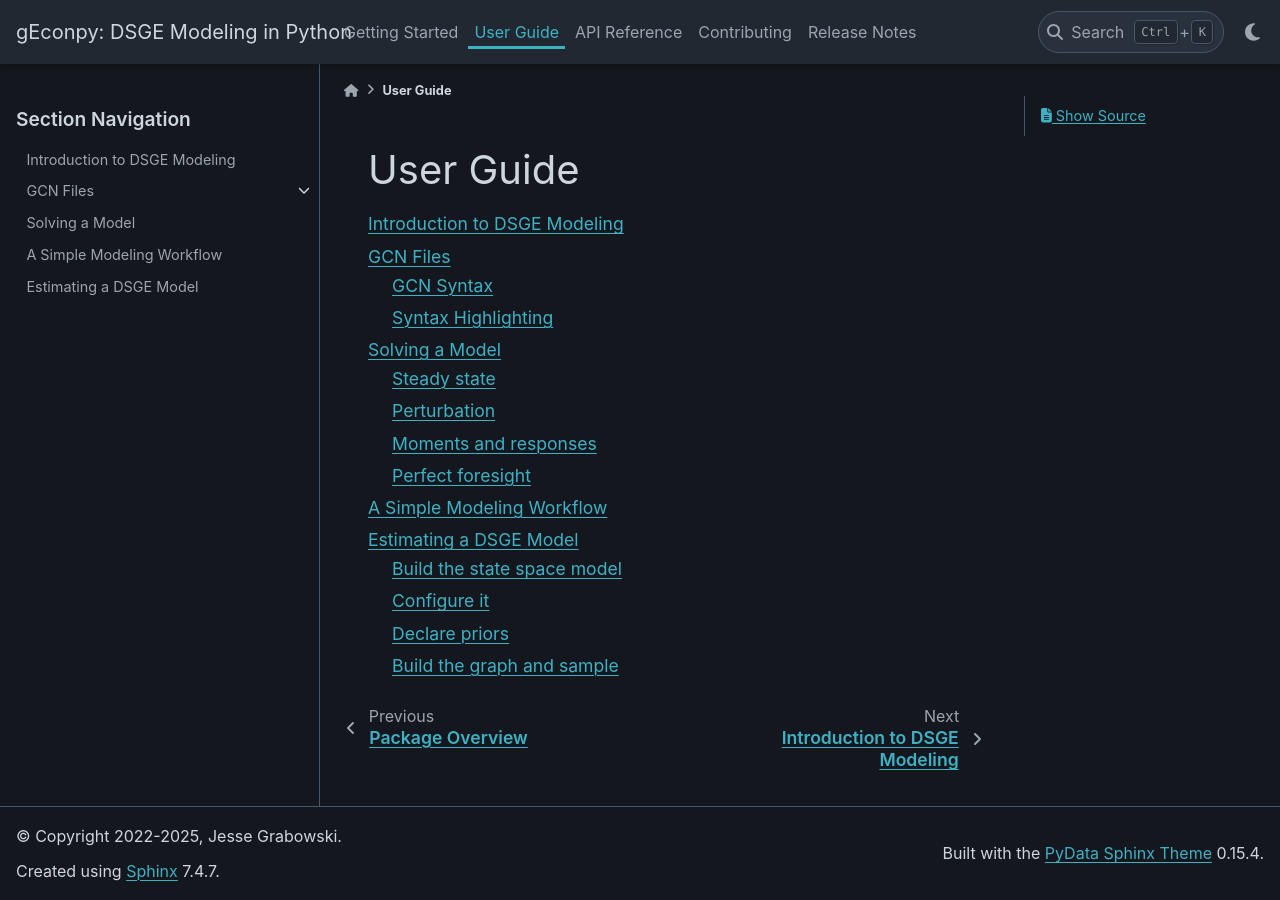
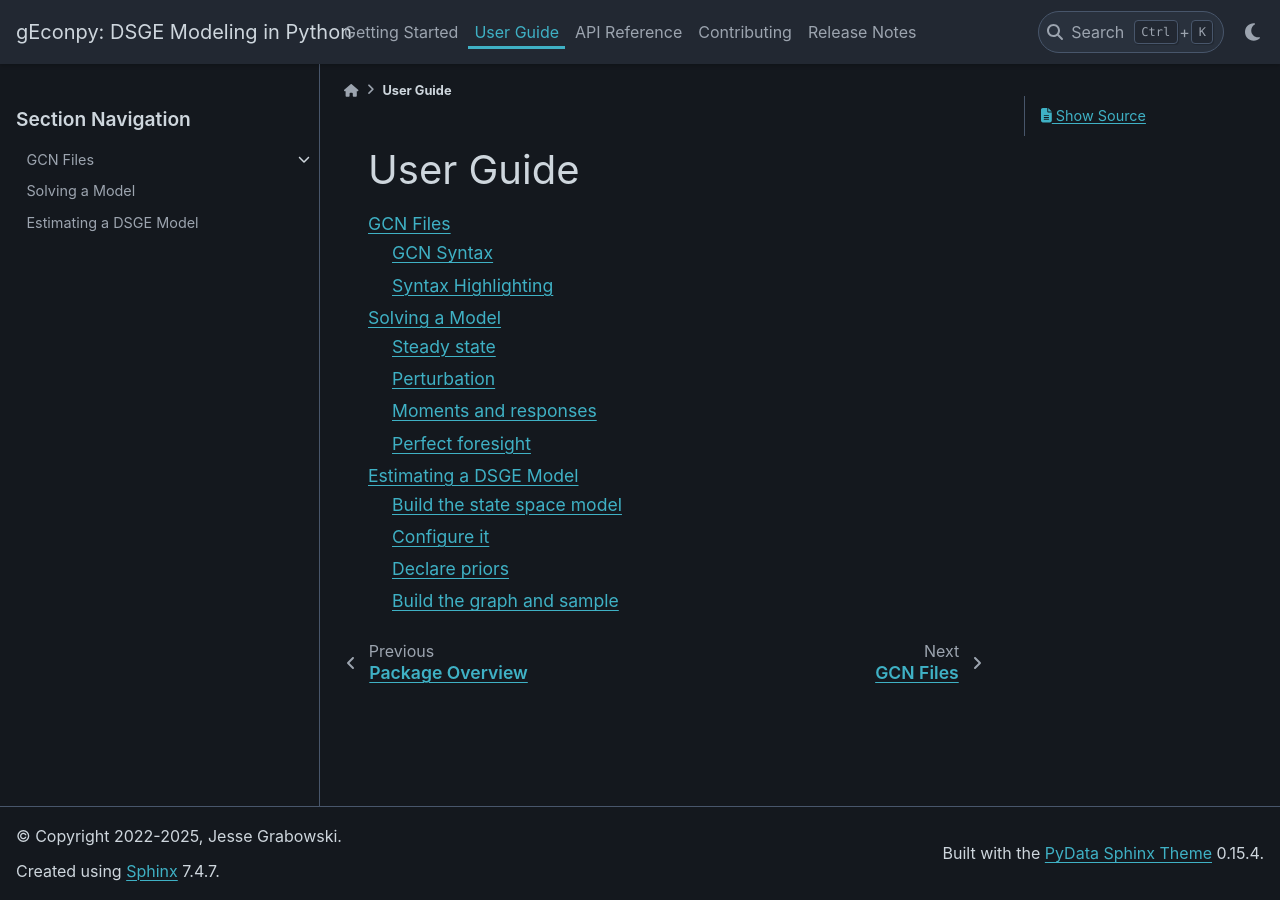
Before and after one commit to jessegrabowski/gEconpy, a Sphinx documentation site: the page built from docs/source/user_guide/index.rst, in a window 1280 px wide. Built offline with Sphinx 7.4.7 and the PyData theme 0.15.4, drawn with Linux system fonts in a browser that asks for light colours; pages that are not in the unit, such as notebooks, are missing from menus; the version number could not be read and is left out.

Commit message:
Remove the two empty user guide stubs

```diff
--- a/docs/source/user_guide/dsge_intro.rst
+++ /dev/null
@@ -1,4 +0,0 @@
-Introduction to DSGE Modeling
-=============================
-
-WRITEME
--- a/docs/source/user_guide/example_model.rst
+++ /dev/null
@@ -1,4 +0,0 @@
-A Simple Modeling Workflow
-==========================
-
-WRITEME
--- a/docs/source/user_guide/index.rst
+++ b/docs/source/user_guide/index.rst
@@ -4,8 +4,6 @@ User Guide
 .. toctree::
    :maxdepth: 2
 
-   dsge_intro
    gcn_files/index
    solving
-   example_model
    estimation
```
